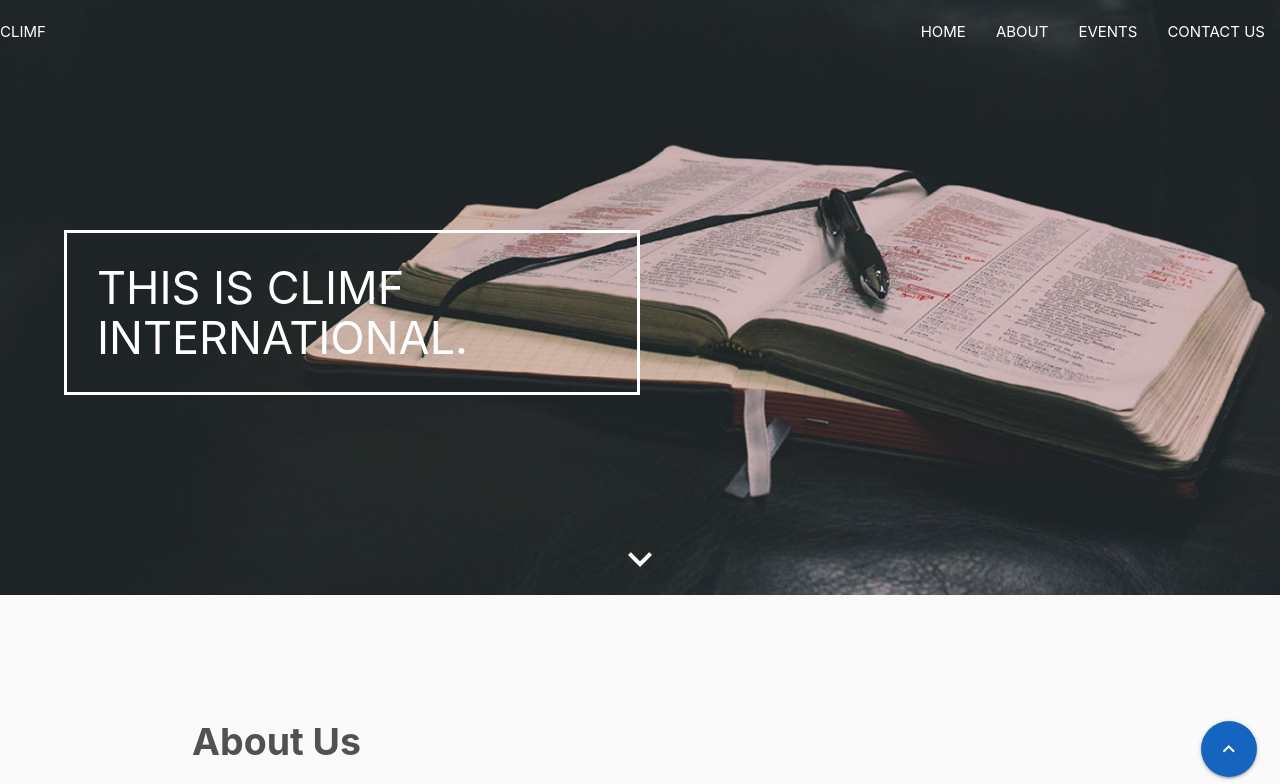
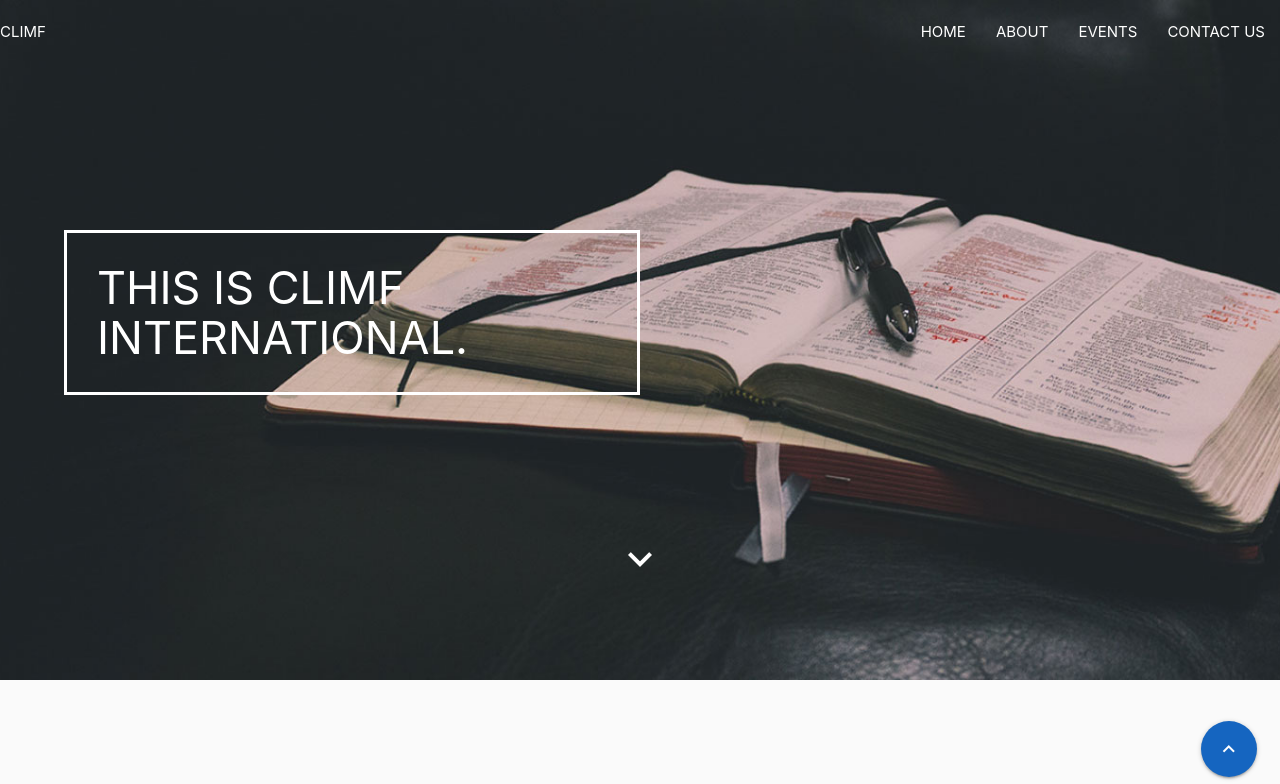
Before and after one commit to FaalVedtuz/climf-website, a website: page index.html in a window 1280 px wide. Shown: the top 784 px of the page. Drawn offline with nearby package versions, Linux system fonts and the light colour scheme.

Commit message:
fix header bg

```diff
--- a/css/style.css
+++ b/css/style.css
@@ -100,7 +100,7 @@ footer {
 
 .hero-banner{
     width: 100%;
-    height: 100%;
+    height: 680px;
     background-color: #7272FF;
     /* Photo by Dan Kiefer on Unsplash */
     background-image: url('../images/climf-hero-banner-2.jpg');
```
